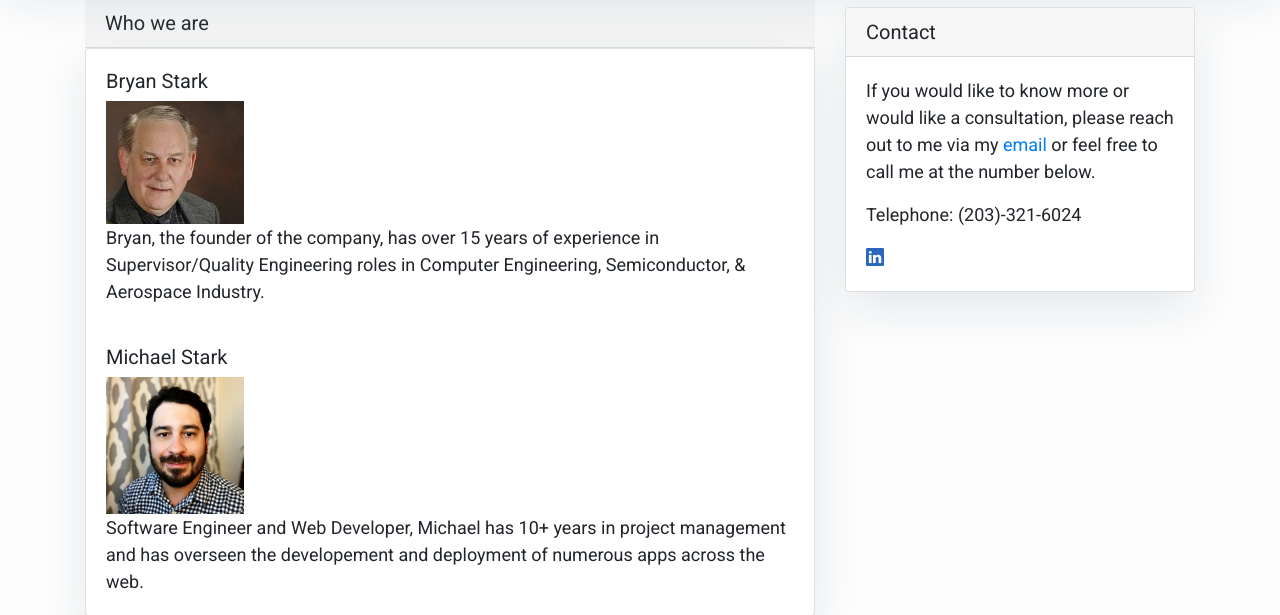
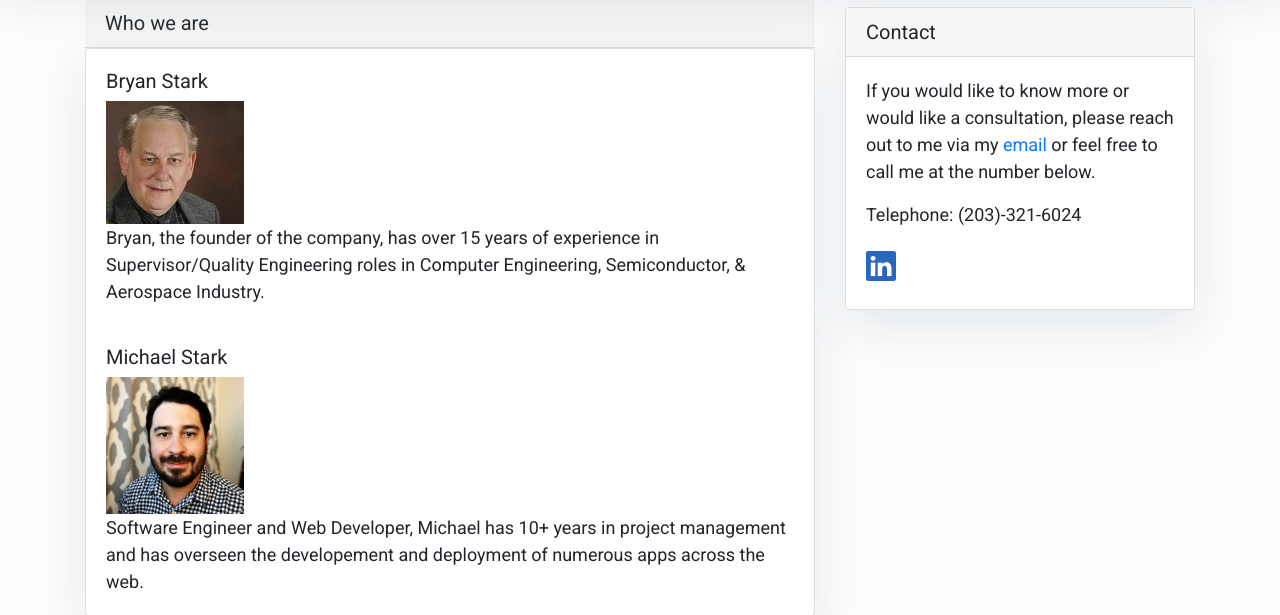
Before and after one commit to michaelbryanstark/bdsQualityServices, a Django app: page /company/ in a window 1280 px wide. Shown: the part 215-830 px from the top of the page. Run offline with Django 3.2, Linux system fonts and the light colour scheme; some libraries are stand-ins or nearby versions.

Commit message:
made linkedin link bigger

```diff
--- a/main_app/templates/sidebar.html
+++ b/main_app/templates/sidebar.html
@@ -9,6 +9,10 @@
             height: 65%;
             width: 65%;
             align-items: center;
+        }
+        .bi-linkedin {
+            font-size: 30px;
+            text-align: center;
         }
 
 </style>
```
